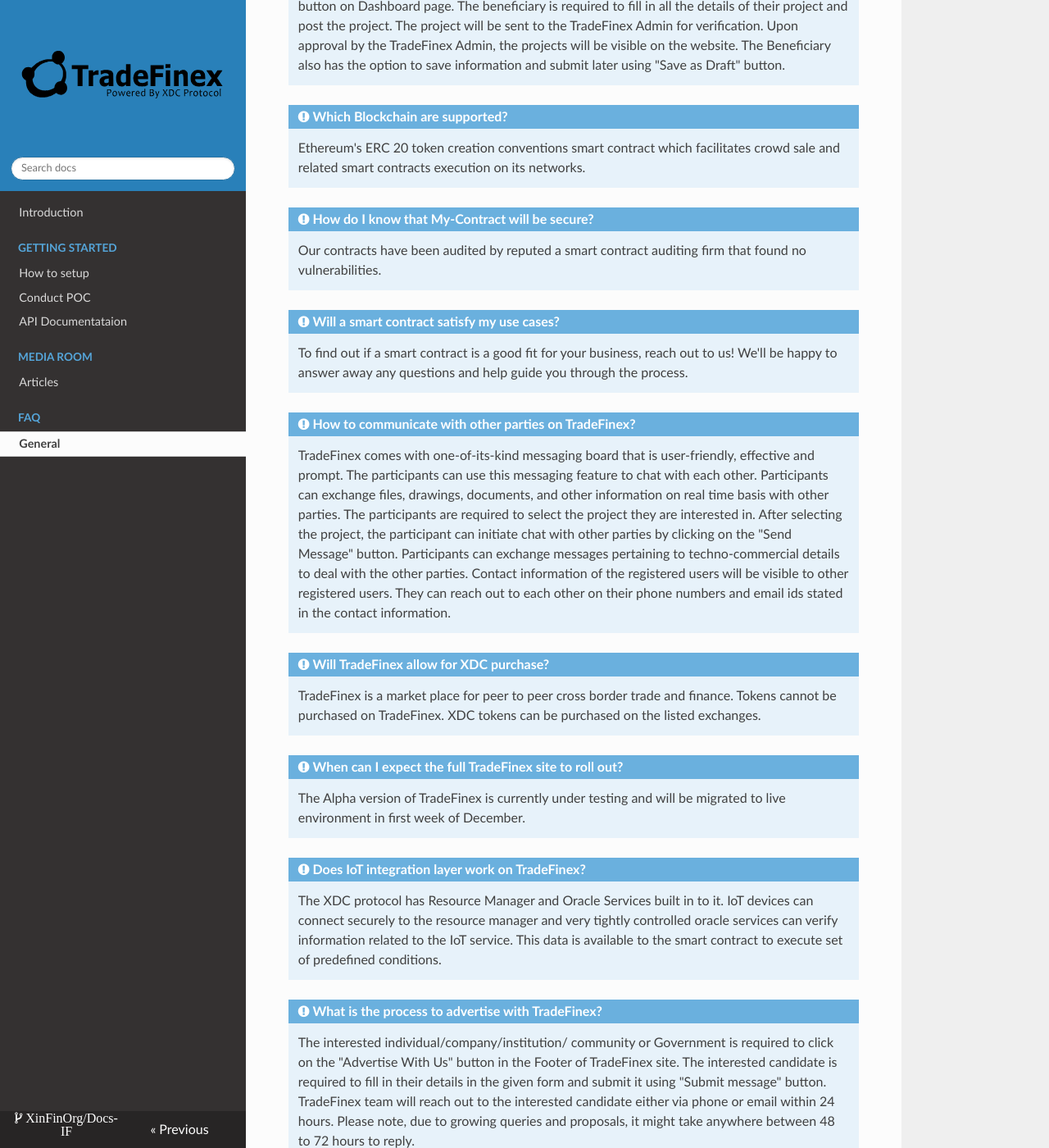
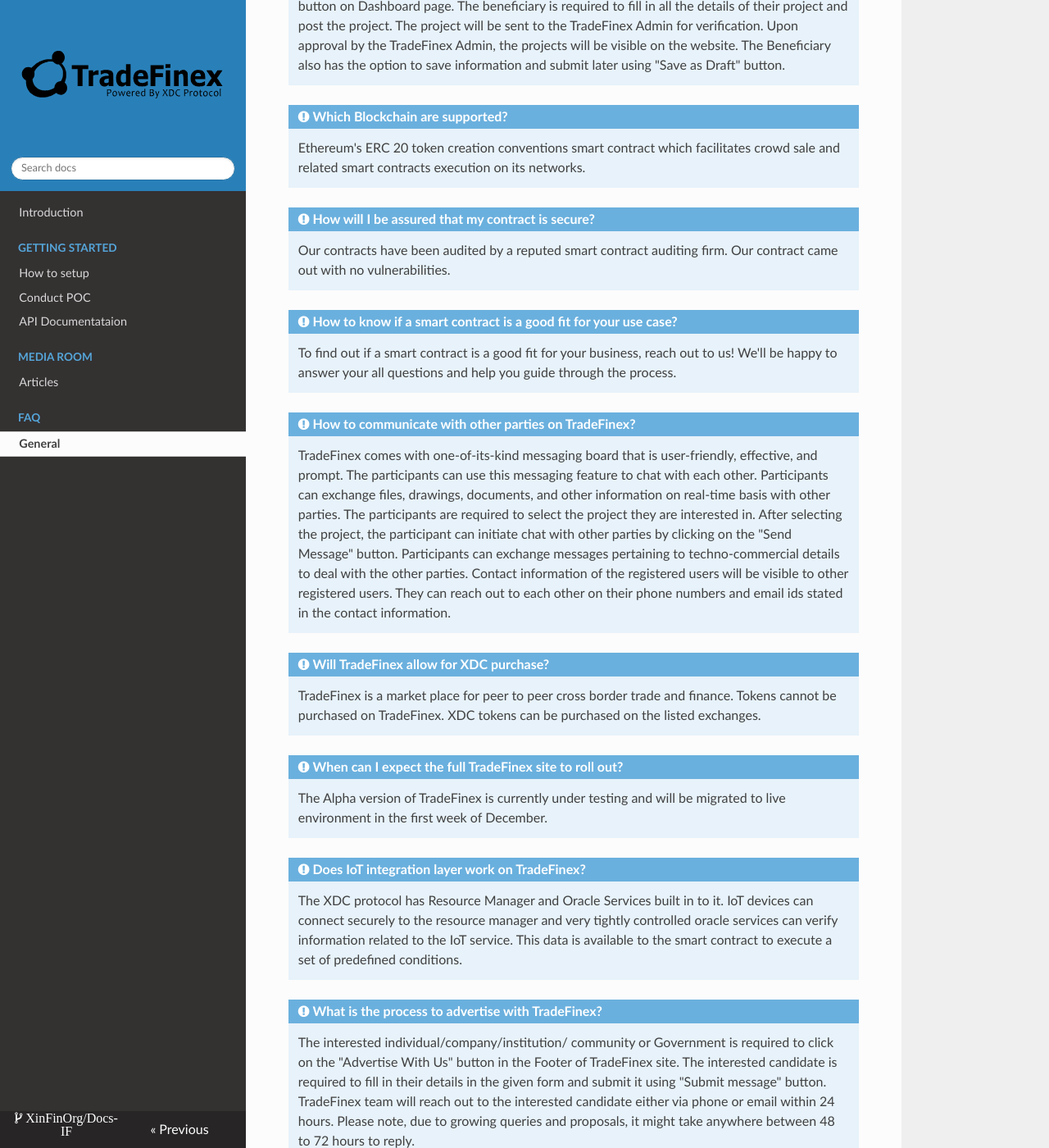
Before and after one commit to XinFinOrg/Docs-IF, an MkDocs documentation site: the page built from docs/faq/General.md, in a window 1280 px wide and 1400 px high, scrolled down 192 px. Shown: the whole window at 82% size. Built offline with MkDocs 1.6.1, drawn with Linux system fonts in a browser that asks for light colours; nearby versions of some CDN libraries.

Commit message:
Update General.md

```diff
--- a/docs/faq/General.md
+++ b/docs/faq/General.md
@@ -4,23 +4,23 @@
 !!! quote "Which Blockchain are supported?"
     Ethereum's ERC 20 token creation conventions smart contract which facilitates crowd sale and related smart contracts execution on its networks.
 
-!!! quote "How do I know that My-Contract will be secure?"
-    Our contracts have been audited by reputed a smart contract auditing firm that found no vulnerabilities.
+!!! quote "How will I be assured that my contract is secure?"
+    Our contracts have been audited by a reputed smart contract auditing firm. Our contract came out with no vulnerabilities.
 
-!!! quote "Will a smart contract satisfy my use cases?"
-    To find out if a smart contract is a good fit for your business, reach out to us! We'll be happy to answer away any questions and help guide you through the process.
+!!! quote "How to know if a smart contract is a good fit for your use case?"
+    To find out if a smart contract is a good fit for your business, reach out to us! We'll be happy to answer your all questions and help you guide through the process.
 
 !!! quote "How to communicate with other parties on TradeFinex?"
-    TradeFinex comes with one-of-its-kind messaging board that is user-friendly, effective and prompt. The participants can use this messaging feature to chat with each other. Participants can exchange files, drawings, documents, and other information on real time basis with other parties. The participants are required to select the project they are interested in. After selecting the project, the participant can initiate chat with other parties by clicking on the "Send Message" button. Participants can exchange messages pertaining to techno-commercial details to deal with the other parties. Contact information of the registered users will be visible to other registered users. They can reach out to each other on their phone numbers and email ids stated in the contact information.
+    TradeFinex comes with one-of-its-kind messaging board that is user-friendly, effective, and prompt. The participants can use this messaging feature to chat with each other. Participants can exchange files, drawings, documents, and other information on real-time basis with other parties. The participants are required to select the project they are interested in. After selecting the project, the participant can initiate chat with other parties by clicking on the "Send Message" button. Participants can exchange messages pertaining to techno-commercial details to deal with the other parties. Contact information of the registered users will be visible to other registered users. They can reach out to each other on their phone numbers and email ids stated in the contact information.
 
 !!! quote "Will TradeFinex allow for XDC purchase?"
     TradeFinex is a market place for peer to peer cross border trade and finance. Tokens cannot be purchased on TradeFinex. XDC tokens can be purchased on the listed exchanges.
 
 !!! quote "When can I expect the full TradeFinex site to roll out?"
-    The Alpha version of TradeFinex is currently under testing and will be migrated to live environment in first week of December.
+    The Alpha version of TradeFinex is currently under testing and will be migrated to live environment in the first week of December.
 
 !!! quote "Does IoT integration layer work on TradeFinex?"
-    The XDC protocol has Resource Manager and Oracle Services built in to it. IoT devices can connect securely to the resource manager and very tightly controlled oracle services can verify information related to the IoT service. This data is available to the smart contract to execute set of predefined conditions.
+    The XDC protocol has Resource Manager and Oracle Services built in to it. IoT devices can connect securely to the resource manager and very tightly controlled oracle services can verify information related to the IoT service. This data is available to the smart contract to execute a set of predefined conditions.
 
 !!! quote "What is the process to advertise with TradeFinex?"
     The interested individual/company/institution/ community or Government is required to click on the "Advertise With Us" button in the Footer of TradeFinex site. The interested candidate is required to fill in their details in the given form and submit it using "Submit message" button. TradeFinex team will reach out to the interested candidate either via phone or email within 24 hours. Please note, due to growing queries and proposals, it might take anywhere between 48 to 72 hours to reply.
```
